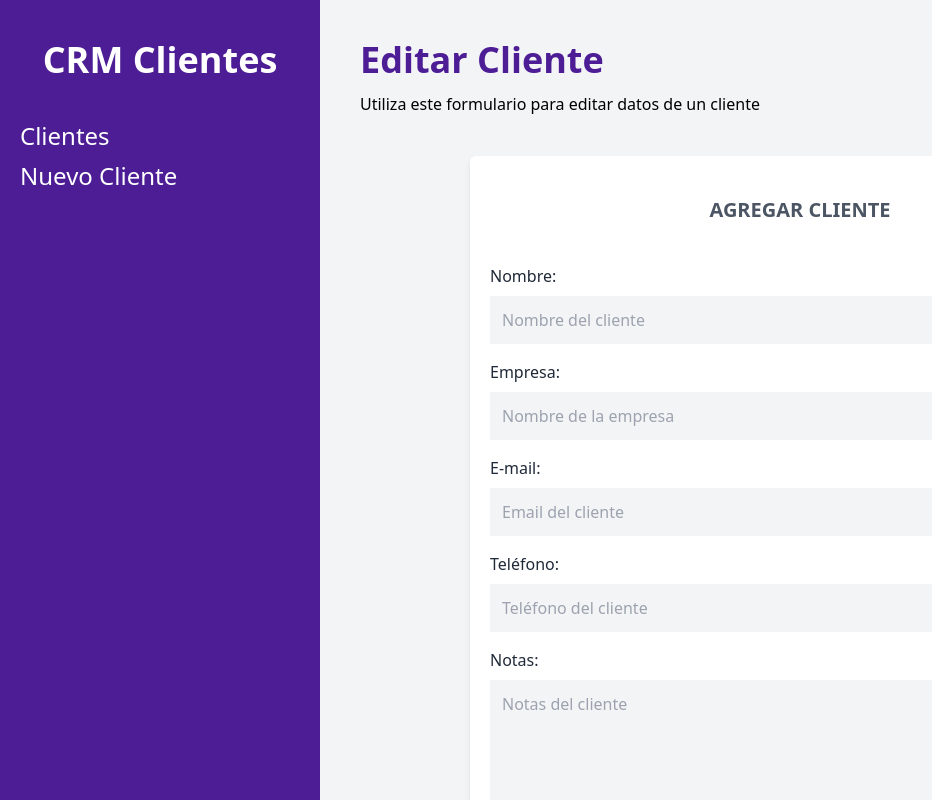
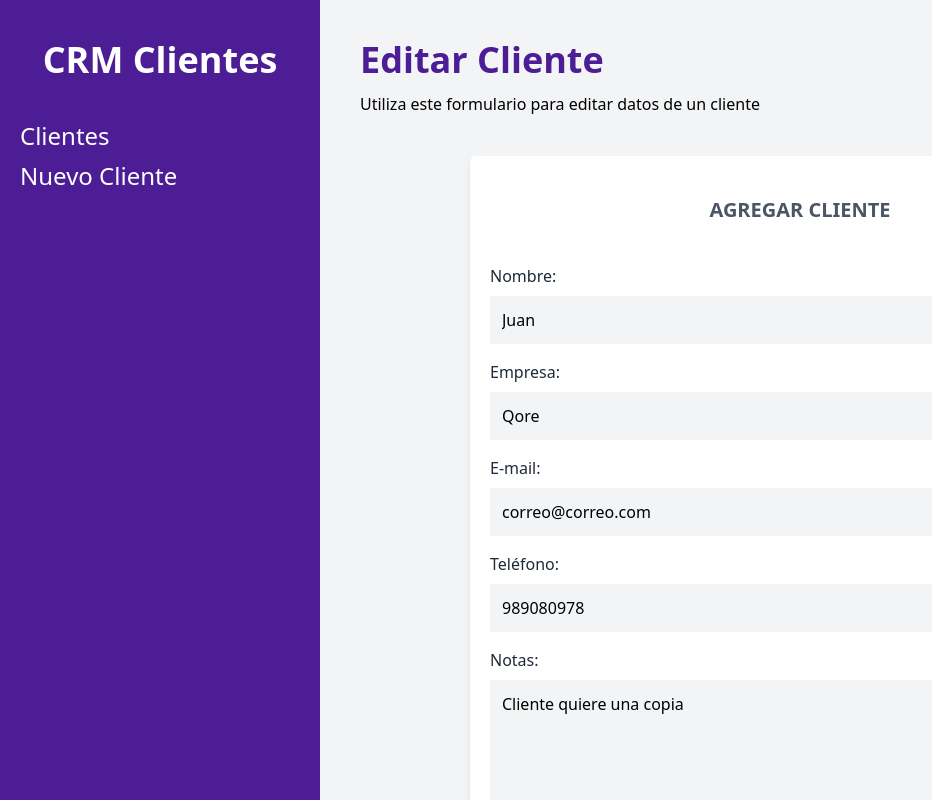
Before and after one commit to psyQore/React-CRM, a React (Vite) app: page /clients/edit/1 in a window 1280 px wide. Shown: the whole page, without its empty margins (0-932 px from the left). Built offline with nearby package versions, Linux system fonts and the light colour scheme; data requests are answered from the project's data file.

Commit message:
Se rellenan los campos del componente editar con formik y se validan

```diff
--- a/src/components/FormClient.jsx
+++ b/src/components/FormClient.jsx
@@ -52,12 +52,13 @@ const FormClient = ({ client }) => {
 
       <Formik
         initialValues={{
-          name: "",
-          company: "",
-          email: "",
-          phone: "",
-          notes: "",
+          name: client?.name ?? "",
+          company: client?.company ?? "",
+          email: client?.email ?? "",
+          phone: client?.phone ?? "",
+          notes: client?.notes ?? "",
         }}
+        enableReinitialize={true}
         onSubmit={async (values, { resetForm }) => {
           await handleSubmit(values);
 
@@ -161,4 +162,8 @@ const FormClient = ({ client }) => {
   );
 };
 
+FormClient.defaultProps = {
+  client: {},
+};
+
 export default FormClient;
```
